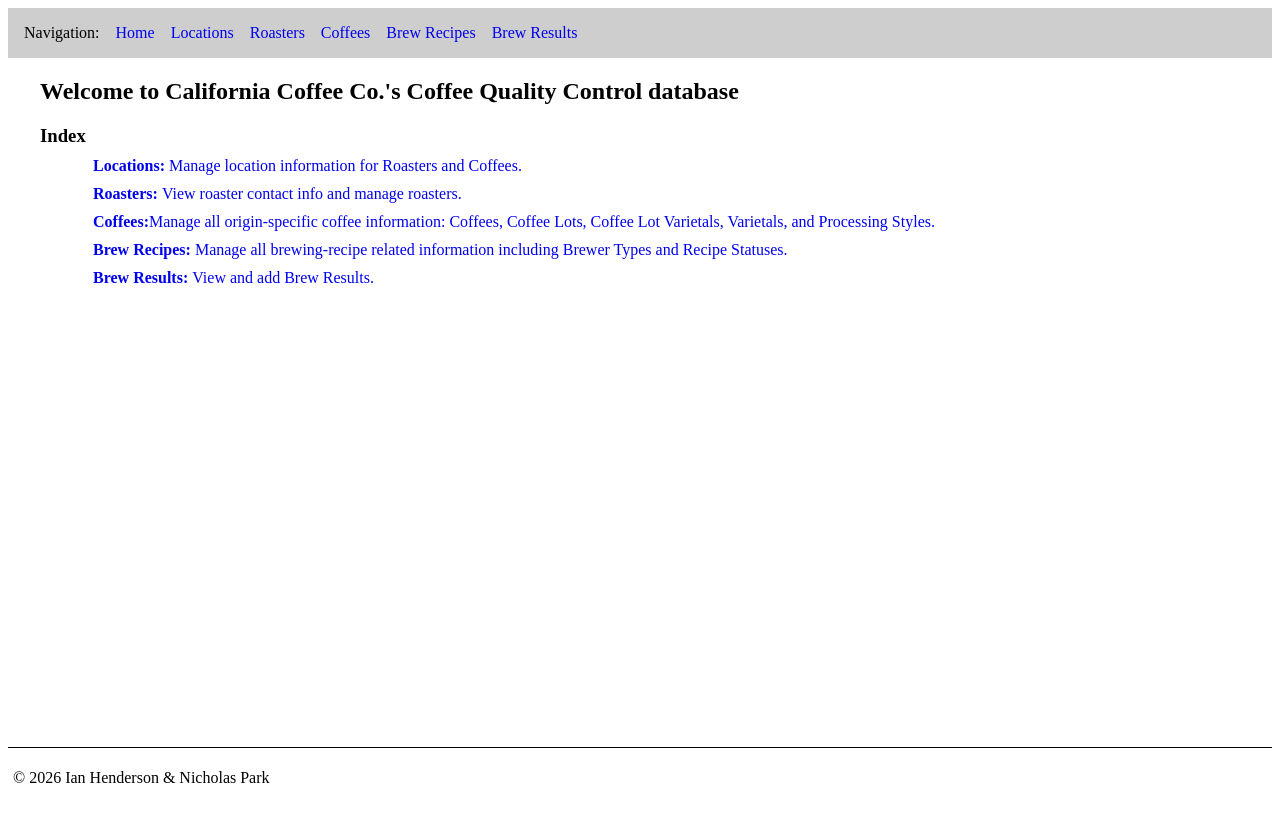
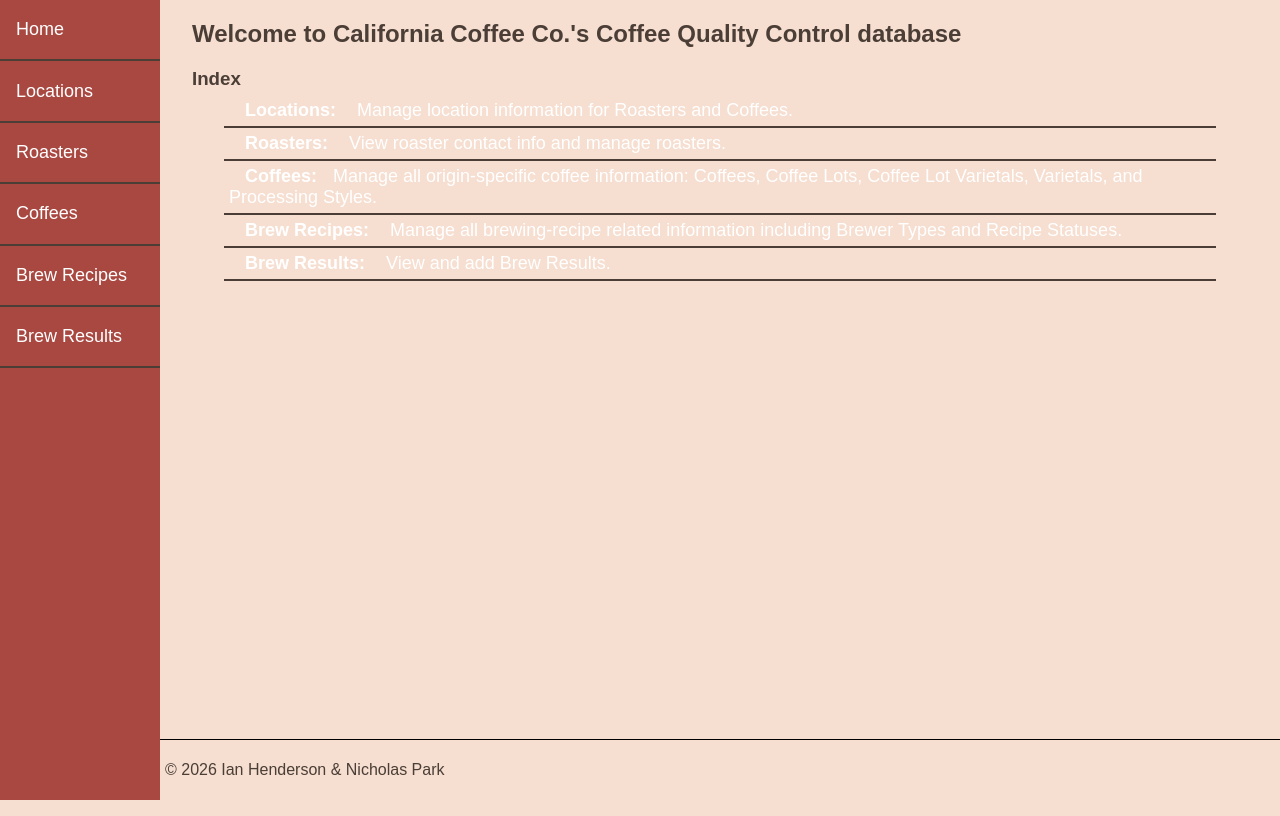
Before and after one commit to hendo-21/Coffee-QC-Database-Admin-Portal, a React (Vite) app in the folder frontend/: page / in a window 1280 px wide. Built offline with nearby package versions, Linux system fonts and the light colour scheme.

Commit message:
Style updates: relocated nav to left side of browser and implemented color palette

```diff
--- a/frontend/src/App.jsx
+++ b/frontend/src/App.jsx
@@ -26,6 +26,7 @@ function App() {
     return (
         <div className="pageContainer">
             <Navigation />
+            <div className="mainContent">
                 <Routes>
                     <Route path="/" element={<Home />} />
                     <Route path="/locations" element={<Locations backendURL={backendURL} />}/>
@@ -38,6 +39,7 @@ function App() {
 
                 <footer><p>&copy; 2026 Ian Henderson & Nicholas Park</p></footer>
             </div>
+        </div>
     );
 
 } export default App;
--- a/frontend/src/components/Navigation.jsx
+++ b/frontend/src/components/Navigation.jsx
@@ -1,13 +1,12 @@
 function Navigation() {
     return (
         <nav>
-            Navigation:
-            <a href="/">Home</a>
-            <a href="/locations">Locations</a>
-            <a href="/roasters">Roasters</a>
-            <a href="/coffees">Coffees</a>
-            <a href="/brewrecipes">Brew Recipes</a>
-            <a href="/brewresults">Brew Results</a>
+            <a href="/"><span>Home</span></a>
+            <a href="/locations"><span>Locations</span></a>
+            <a href="/roasters"><span>Roasters</span></a>
+            <a href="/coffees"><span>Coffees</span></a>
+            <a href="/brewrecipes"><span>Brew Recipes</span></a>
+            <a href="/brewresults"><span>Brew Results</span></a>
         </nav>
     )
 } export default Navigation;
--- a/frontend/src/index.css
+++ b/frontend/src/index.css
@@ -1,10 +1,18 @@
+html, body {
+  margin: 0;
+  padding: 0;
+  background-color: #f6ded0;
+  color: #4a3e36;
+  font-family: Arial, Helvetica, sans-serif;
+}
+
 table {
   border-collapse: collapse;
   margin-left: 32px;
 }
 
 th, td {
-  border: 1px solid #ddd;
+  border: 1px solid #4a3e36;
   padding: 12px;
   text-align: center;
 }
@@ -12,7 +20,10 @@ th {
   background-color: #f2f2f2;
 }
 tr:nth-child(even) {
-  background-color: #f9f9f9;
+  background-color: #e6e6e6;
+}
+tr:nth-child(odd) {
+  background-color: #ffffff;
 }
 .cuForm {
   margin-left: 32px;
@@ -23,13 +34,25 @@ input, select {
 }
 
 nav {
-  background-color: #cecece;
-  padding: 16px;
+  display: flex;
+  flex-direction: column;
+  width: 160px;
+  min-width: 160px;
+  margin: 0;
+  background-color: #a94841;
 }
 
 a {
-  margin-left: 16px;
+  padding: 1.2rem 0;
+  margin-left: 0;
   text-decoration: none;
+  font-size: large;
+  border-bottom: 2px solid #4a3e36;
+  color: white;
+}
+
+a span {
+  padding-left: 16px;
 }
 
 a:visited {
@@ -39,6 +62,7 @@ a:visited {
 .pageContent {
   margin: 0 32px;
   margin-bottom: 32px;
+  flex: 1;
 }
 
 .homepageIndex {
@@ -58,8 +82,14 @@ a:visited {
 
 .pageContainer {
   display: flex;
+  flex-direction: row;
+  min-height: 100vh;
+}
+
+.mainContent {
+  display: flex;
   flex-direction: column;
-  min-height: 100vh;
+  flex: 1;
 }
 
 footer {
--- a/frontend/src/pages/Home.jsx
+++ b/frontend/src/pages/Home.jsx
@@ -1,4 +1,3 @@
-import Navigation from '../components/Navigation';
 import { Link } from 'react-router-dom';
 
 function Home() {
```
Lines whose indentation alone changed are shown as unchanged.
